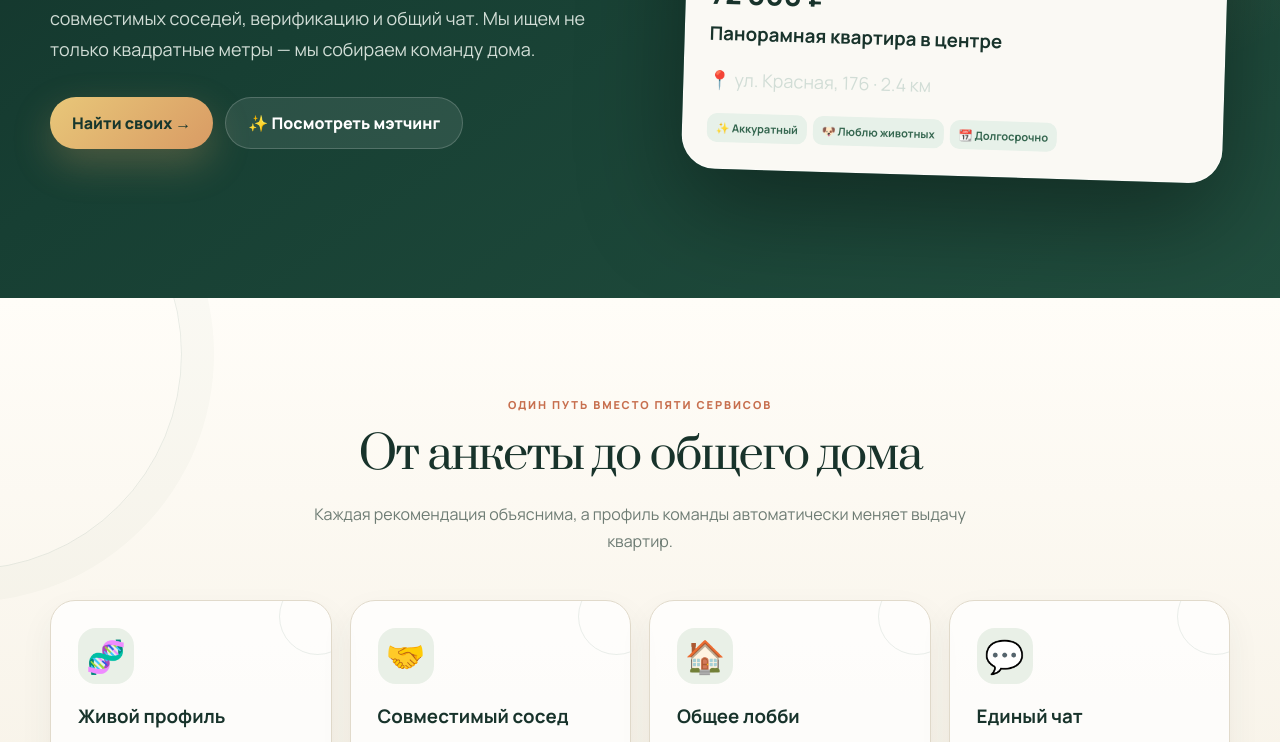
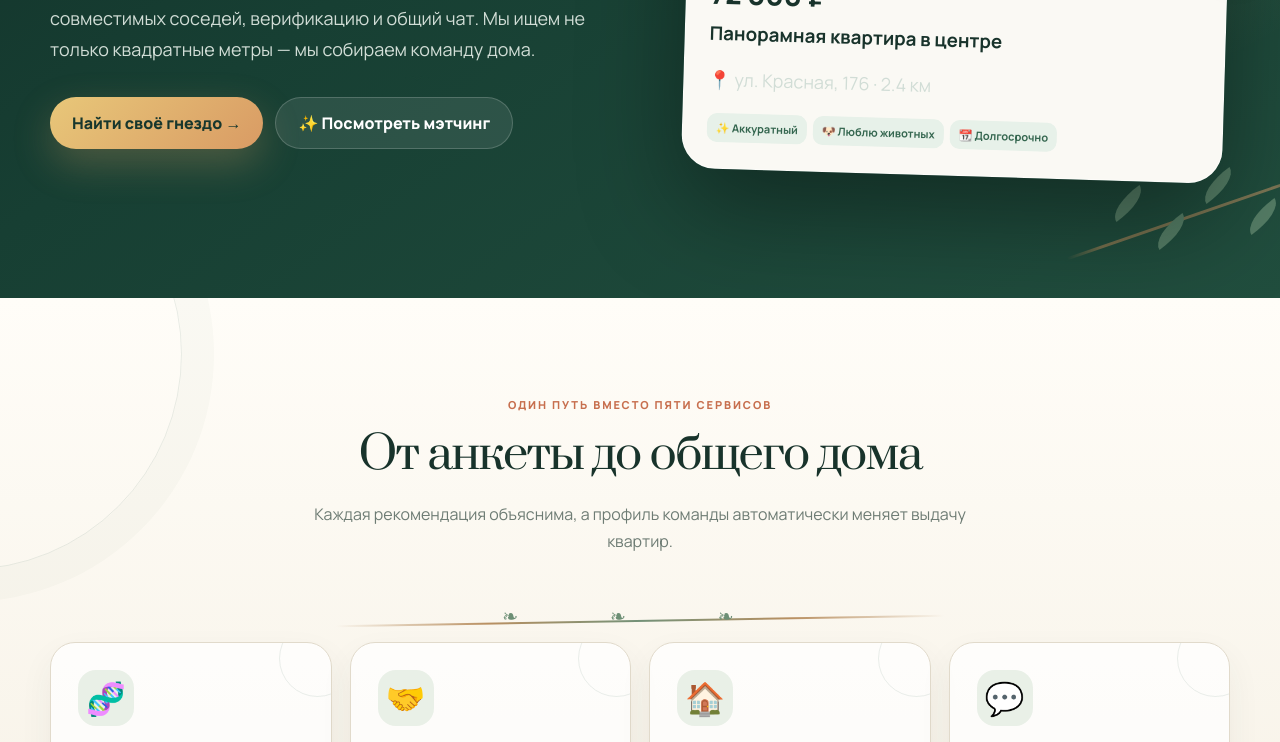
Before and after one commit to Vatnik12/Hakaton, a React app: page index.html in a window 1280 px wide. Shown: the part 550-1292 px from the top of the page. Built offline with nearby package versions, Linux system fonts and the light colour scheme.

Commit message:
feat: load Gnezdo visual interactions

```diff
--- a/index.html
+++ b/index.html
@@ -11,5 +11,6 @@
 <body>
   <div id="app" class="app"></div>
   <script src="/app.js"></script>
+  <script src="/brand.js"></script>
 </body>
 </html>
```
